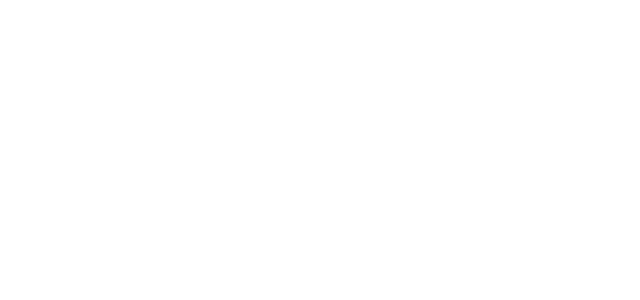
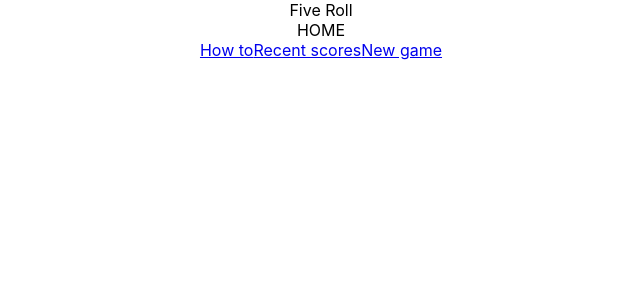
Before and after one commit to kianameli/five-roll, a React (Create React App) app in the folder client/: page / in a window 1280 px wide. Shown: the top 300 px of the page, without its empty margins (319-959 px from the left). Built offline with nearby package versions, Linux system fonts and the light colour scheme.

Commit message:
create components; add routes/links to app

```diff
--- a/client/src/App.js
+++ b/client/src/App.js
@@ -1,7 +1,39 @@
 import "./App.css";
+import React, { useState, useEffect } from "react";
+import axios from "axios";
+import { Route, Link, useParams } from "react-router-dom";
+import Home from "./components/Home";
+import HowTo from "./components/HowTo";
+import RecentScores from "./components/RecentScores";
+import CreateGame from "./components/CreateGame";
+import Game from "./components/Game";
 
 function App() {
-  return <div className="App"></div>;
+  return (
+    <div className="App">
+      <header>Five Roll</header>
+
+      {/* ROUTES */}
+      <Route exact path="/">
+        <Home />
+      </Route>
+
+      <Route path="/how-to">
+        <HowTo />
+      </Route>
+      <Route path="/recent-scores">
+        <RecentScores />
+      </Route>
+
+      <Route path="/create-game">
+        <CreateGame />
+      </Route>
+
+      <Route path="/game/:id">
+        <Game />
+      </Route>
+    </div>
+  );
 }
 
 export default App;
--- /dev/null
+++ b/client/src/components/CreateGame.jsx
@@ -0,0 +1,9 @@
+import React from 'react'
+
+export default function CreateGame() {
+  return (
+    <div>
+      CREATE GAME
+    </div>
+  )
+}
--- /dev/null
+++ b/client/src/components/Game.jsx
@@ -0,0 +1,9 @@
+import React from 'react'
+
+export default function Game() {
+  return (
+    <div>
+      GAME
+    </div>
+  )
+}
--- /dev/null
+++ b/client/src/components/Home.jsx
@@ -0,0 +1,13 @@
+import React from 'react'
+import { Link } from 'react-router-dom'
+
+export default function Home() {
+  return (
+    <div>
+      HOME<br/>
+      <Link to="/how-to">How to</Link>
+      <Link to="/recent-scores">Recent scores</Link>
+      <Link to="/create-game">New game</Link>
+    </div>
+  )
+}
--- /dev/null
+++ b/client/src/components/HowTo.jsx
@@ -0,0 +1,9 @@
+import React from 'react'
+
+export default function HowTo() {
+  return (
+    <div>
+      HOW TO
+    </div>
+  )
+}
--- /dev/null
+++ b/client/src/components/RecentScores.jsx
@@ -0,0 +1,9 @@
+import React from 'react'
+
+export default function RecentScores() {
+  return (
+    <div>
+      RECENT SCORES
+    </div>
+  )
+}
```
